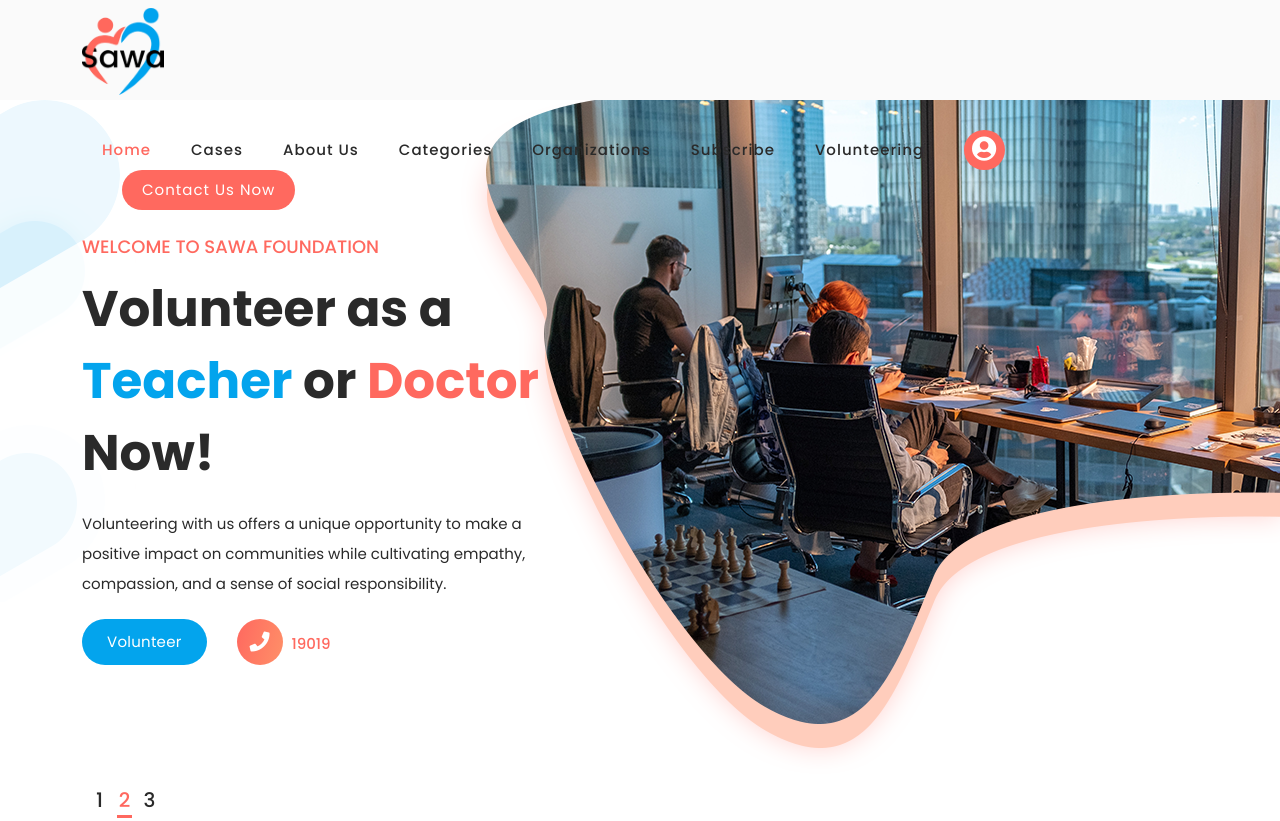
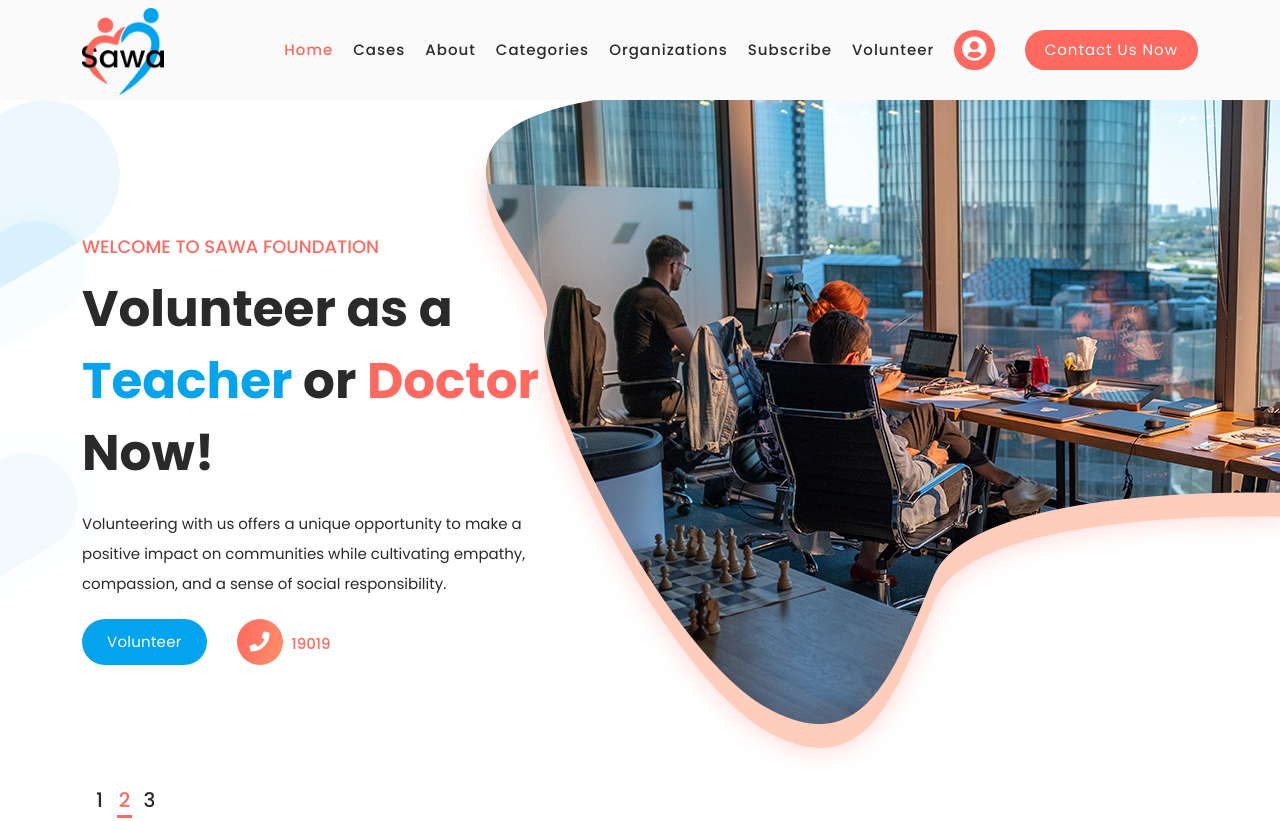
Before and after one commit to Radwa-Ibrahim0/zero, a plain HTML site: page donorMain.html in a window 1280 px wide. Shown: the top 821 px of the page. Drawn offline with Linux system fonts and the light colour scheme.

Commit message:
jelloooo

```diff
--- a/assets/css/templatemo-onix-digital.css
+++ b/assets/css/templatemo-onix-digital.css
@@ -318,6 +318,7 @@ input[type="file"]{
 }
 
 /*
+
 ---------------------------------------------
 header
 ---------------------------------------------
@@ -401,13 +402,13 @@ header
 }
 
 .header-area .main-nav .nav li {
-  padding-left: 20px;
-  padding-right: 20px;
+  padding-left: 10px;
+  padding-right: 10px;
 }
 
 .header-area .main-nav .nav li:last-child {
   padding-right: 0px;
-  padding-left: 40px;
+  padding-left: 20px;
 }
 
 .header-area .main-nav .nav li:last-child a ,
--- a/donorMain.html
+++ b/donorMain.html
@@ -35,6 +35,8 @@ https://templatemo.com/tm-565-onix-digital
 </head>
 
 <body>
+
+
 
   <!-- ***** Header Area Start ***** -->
   <header class="header-area header-sticky wow slideInDown" data-wow-duration="0.75s" data-wow-delay="0s">
@@ -51,11 +53,11 @@ https://templatemo.com/tm-565-onix-digital
             <ul class="nav">
               <li class="scroll-to-section"><a href="#top" class="active">Home</a></li>
               <li class="scroll-to-section"><a href="#cases">Cases</a></li>
-              <li class="scroll-to-section"><a href="#about">About us</a></li>
+              <li class="scroll-to-section"><a href="#about">About</a></li>
               <li class="scroll-to-section"><a href="#portfolio">Categories</a></li>
               <li class="scroll-to-section"><a href="#organizations">Organizations</a></li>
               <li class="scroll-to-section"><a href="#subscribe2">Subscribe</a></li>
-              <li class="scroll-to-section"><a href="#video">Volunteering</a></li>
+              <li class="scroll-to-section"><a href="#video">Volunteer</a></li>
               <li class="scroll-to-section"><div class="account-btn"><a href="accountD.html"><i class="	fas fa-user-circle"></i></a></div></li>
               <li class="scroll-to-section"><div class="main-red-button-hover"><a href="#footer">Contact Us Now</a></div></li>
             </ul>
@@ -310,7 +312,7 @@ https://templatemo.com/tm-565-onix-digital
                     <input type="date" id="meeting-date" name="meeting-date" required>
                     <br>
                     <br>
-                    <label for="start-time">Select a tmie for pickup</label>
+                    <label for="start-time">Select a time for pickup</label>
                     <br>
                     <label for="start-time">From  </label>
                     <input type="time" id="start-time" name="start-time" required>
```
Also changed, not shown: Clothes.html (+1 -1 lines), Food.html (+1 -1 lines), Medical.html (+1 -1 lines), School.html (+1 -1 lines), Toys.html (+1 -1 lines).
